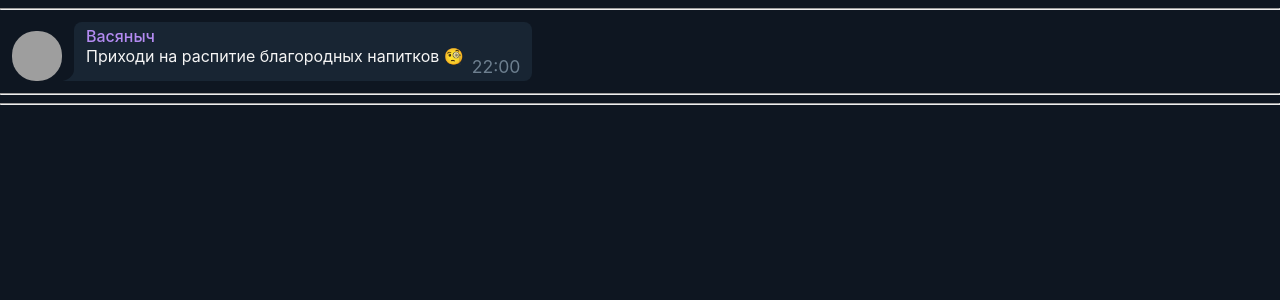
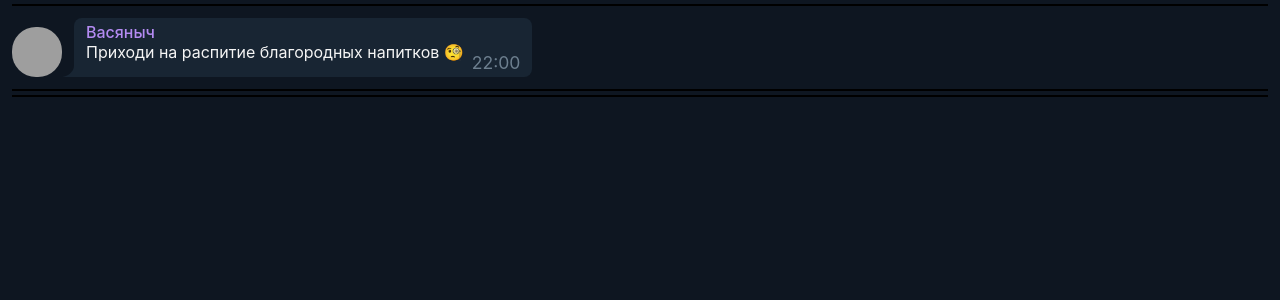
Before and after one commit to mykolao/react-homeworks, a React (Create React App) app: page / in a window 1280 px wide. Shown: the top 300 px of the page. Built offline with nearby package versions, Linux system fonts and the light colour scheme; grey boxes are pictures that could not be loaded.

Commit message:
hr styling

```diff
--- a/src/message.css
+++ b/src/message.css
@@ -1,13 +1,16 @@
+hr {
+  margin: 4px 12px;
+  border: 1px solid black;
+}
+
 .message {
   margin: 12px 12px;
   display: flex;
-  /* width: 100vw; */
 }
 
 .message-body {
   background-color: rgb(24, 37, 51);
   padding: 4px 12px;
-  /* max-width: 240px; */
   border-top-left-radius: 8px;
   border-top-right-radius: 8px;
   border-bottom-right-radius: 8px;
```
